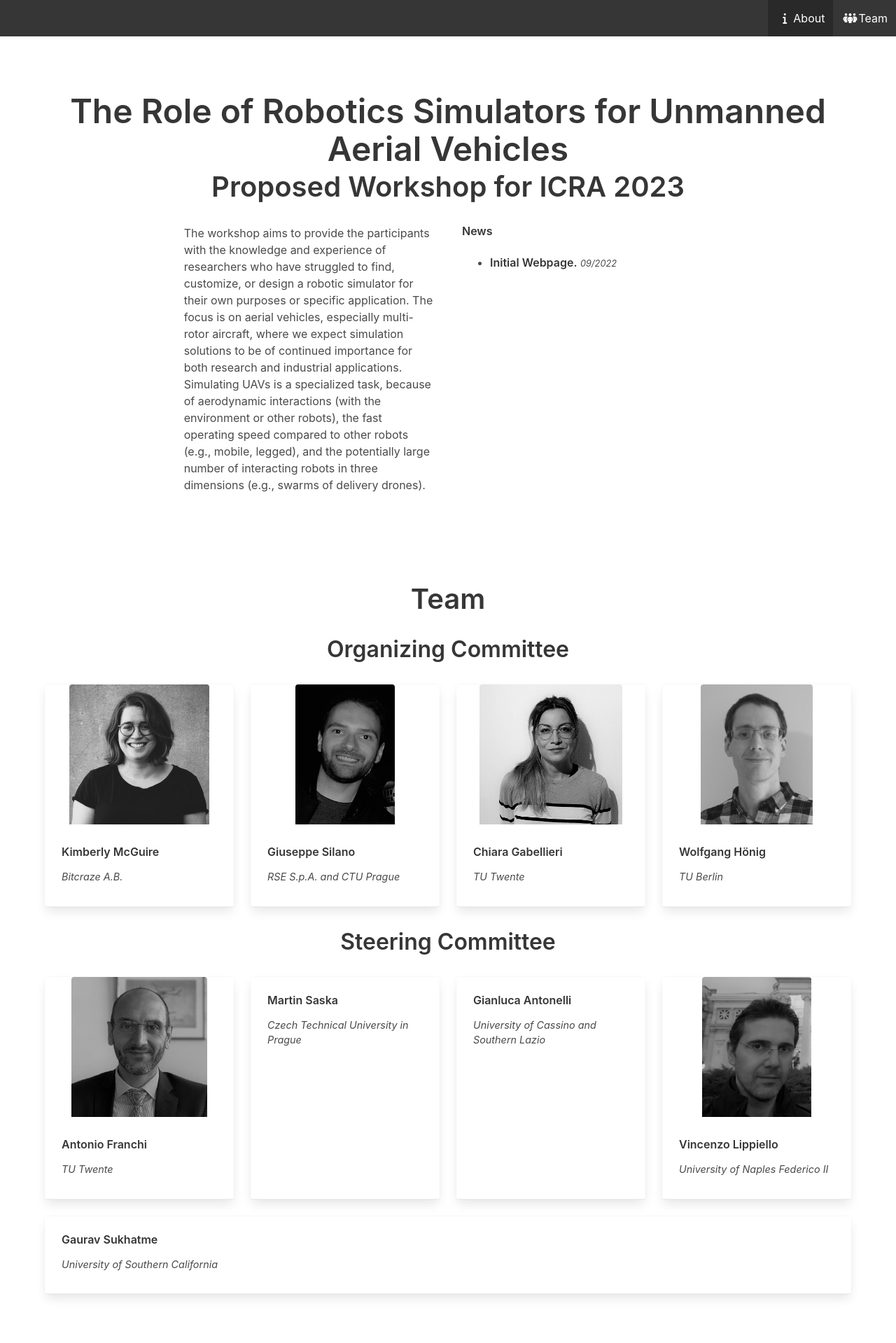
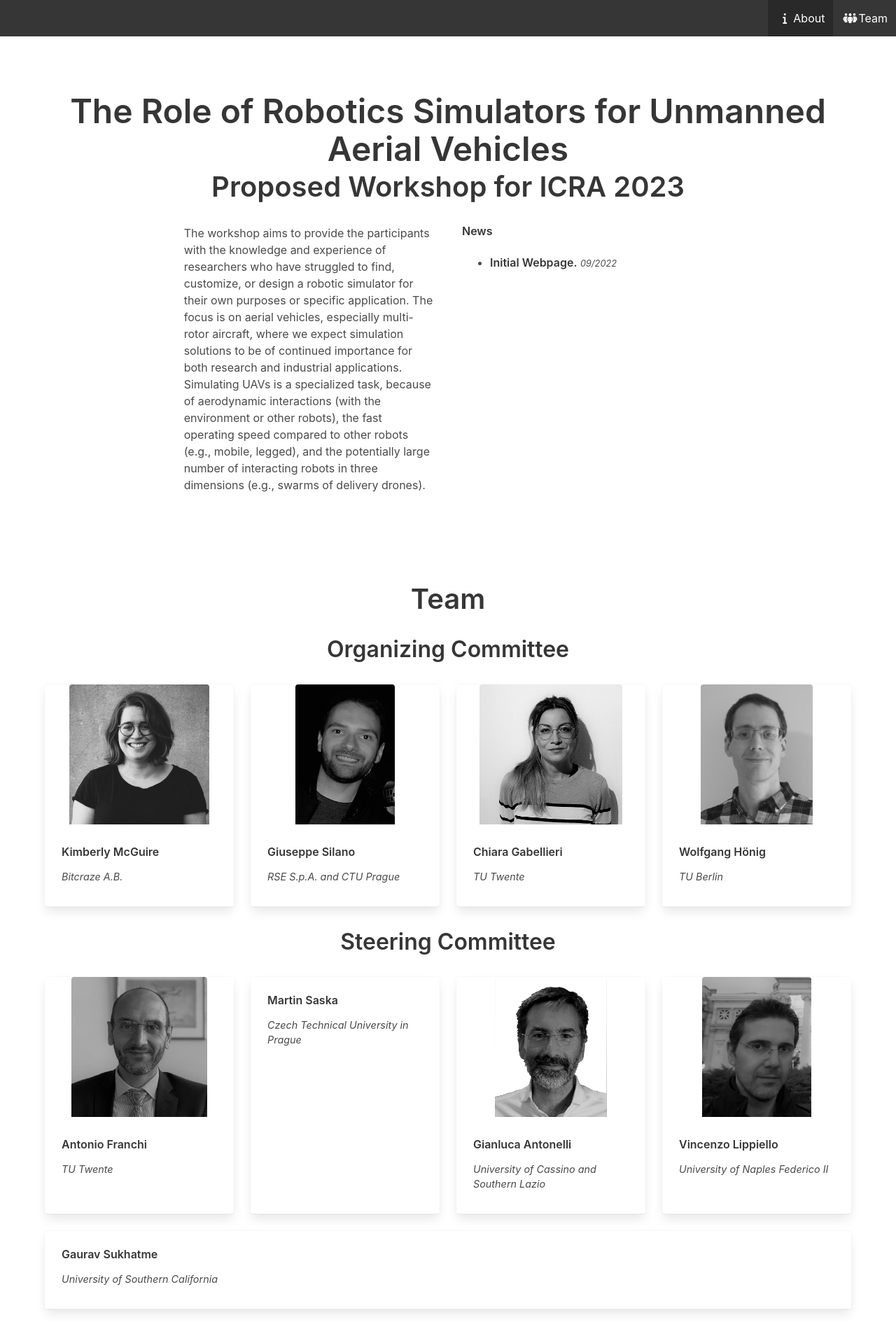
Before and after one commit to IMRCLab/workshop-uav-sims-icra2023, a Jekyll site: the page built from index.html, in a window 1280 px wide. Shown: the whole page at 70% size. Built offline with Jekyll 4.4.1, drawn with Linux system fonts in a browser that asks for light colours; before the commit the page ends 1897 px from its top, so only the background shows below that.

Commit message:
Add Gianluca Antonelli's photo

```diff
--- a/_data/team.yml
+++ b/_data/team.yml
@@ -22,6 +22,7 @@ steering:
     affiliation: Czech Technical University in Prague
   - name: Gianluca Antonelli
     affiliation: University of Cassino and Southern Lazio
+    image: antonelli_pic5.png
   - name: Vincenzo Lippiello
     affiliation: University of Naples Federico II
     image: LippielloBio_hrez.jpg
```
Also changed, not shown: assets/img/antonelli_pic5.png (added).
